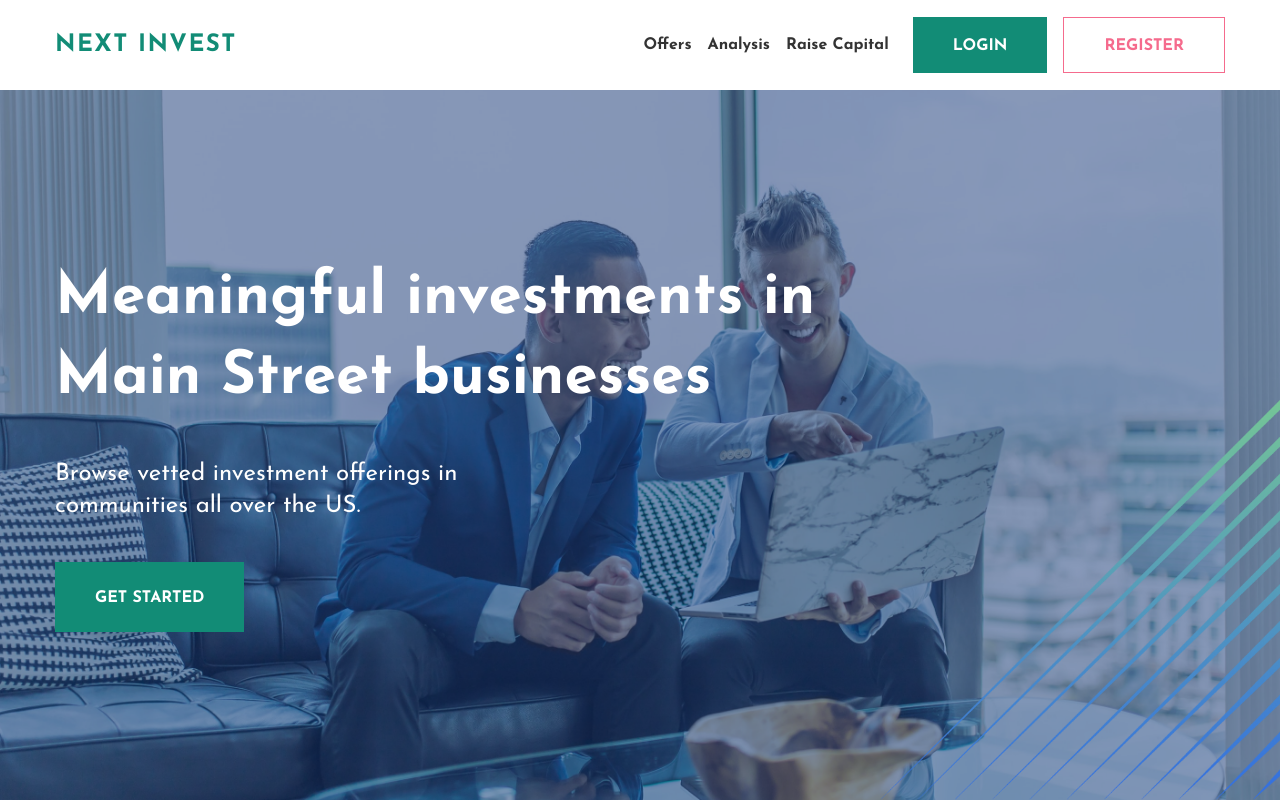
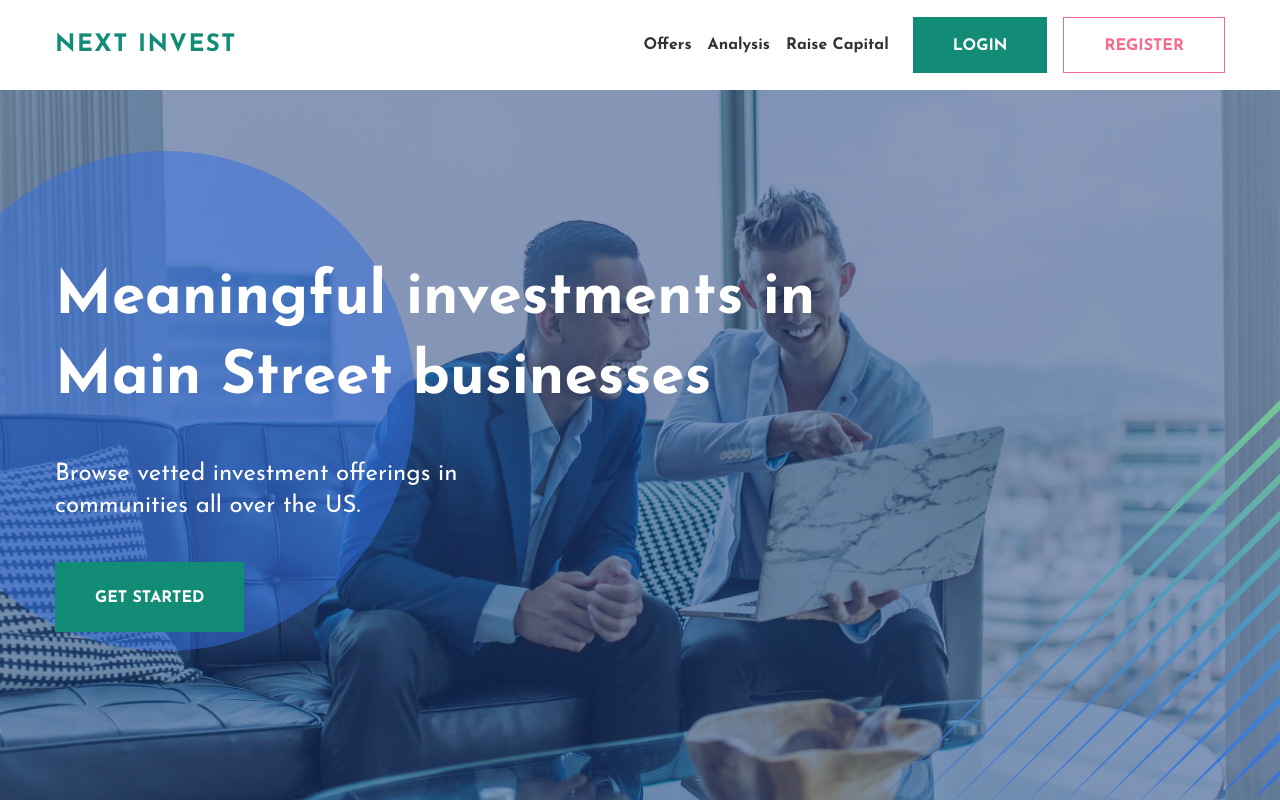
Before and after one commit to bambuuk/future-invest, a React (Create React App) app: page / in a window 1280 px wide. Built offline with nearby package versions, Linux system fonts and the light colour scheme; the HTML template or start-up script is replaced by a standard one.

Commit message:
add circle to promo section

```diff
--- a/src/components/Promo.tsx
+++ b/src/components/Promo.tsx
@@ -71,12 +71,30 @@ const Promo = () => {
     <Section>
       <CustomContainer>
         <Box sx={{
+          width: '100%',
+          height: '100%',
+          position: 'relative'
+        }}>
+          <Box sx={{
+            position: 'absolute',
+            top: '61px',
+            left: '-140px',
+            width: '500px',
+            height: '500px',
+            background: '#336EE1',
+            opacity: '50%',
+            borderRadius: '50%',
+            zIndex: 10
+          }} />
+          <Box sx={{
             display: 'flex',
             flexDirection: 'column',
             justifyContent: 'center',
             width: '100%',
             height: '100%',
-          alignItems: { xs: 'center', sm: 'start' }
+            alignItems: { xs: 'center', sm: 'start' },
+            position: 'relative',
+            zIndex: 100
           }}>
             <CustomHead>Meaningful investments in Main Street businesses</CustomHead>
             <Description>
@@ -86,6 +104,7 @@ const Promo = () => {
               <CustomBtn>Get Started</CustomBtn>
             </Box>
           </Box>
+        </Box>
       </CustomContainer>
       <Image src={designEl} alt="" />
     </Section>
```
Lines whose indentation alone changed are shown as unchanged.
